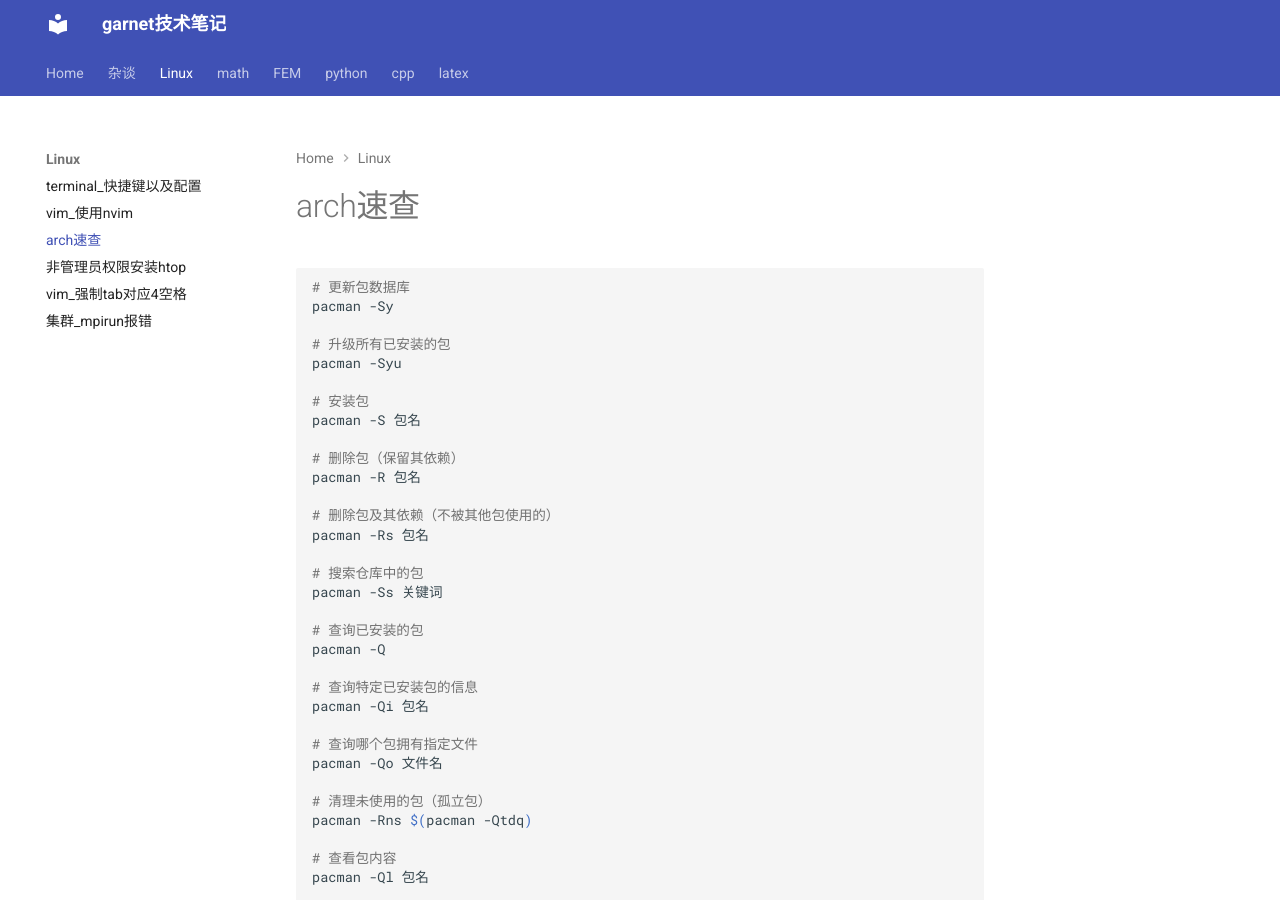
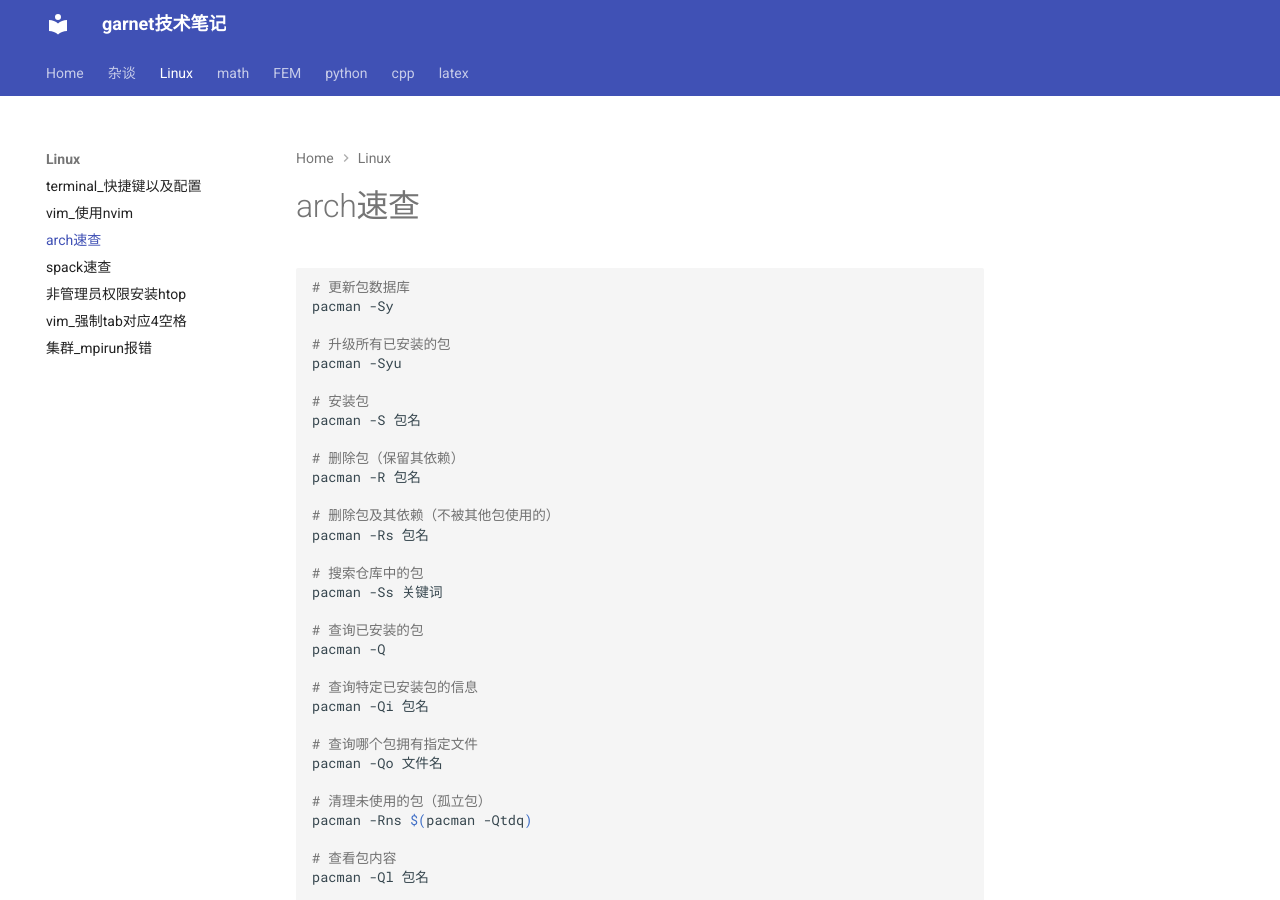
Before and after one commit to ymma98/technotes, an MkDocs documentation site: the page built from docs/Linux/arch速查.md, in a window 1280 px wide and 900 px high. Built offline with MkDocs 1.6.1 and Material for MkDocs 9.7.7, drawn with Linux system fonts in a browser that asks for light colours.

Commit message:
Update mkdocs.yml

```diff
--- a/mkdocs.yml
+++ b/mkdocs.yml
@@ -10,6 +10,7 @@ nav:
       - terminal_快捷键以及配置: Linux/terminal_快捷键以及配置.md
       - vim_使用nvim: Linux/vim_使用nvim.md
       - arch速查: Linux/arch速查.md
+      - spack速查: Linux/spack速查.md
       - 非管理员权限安装htop: Linux/非管理员权限安装htop.md
       - vim_强制tab对应4空格: Linux/vim_强制tab对应4空格.md
       - 集群_mpirun报错: Linux/集群_mpirun报错.md
```
